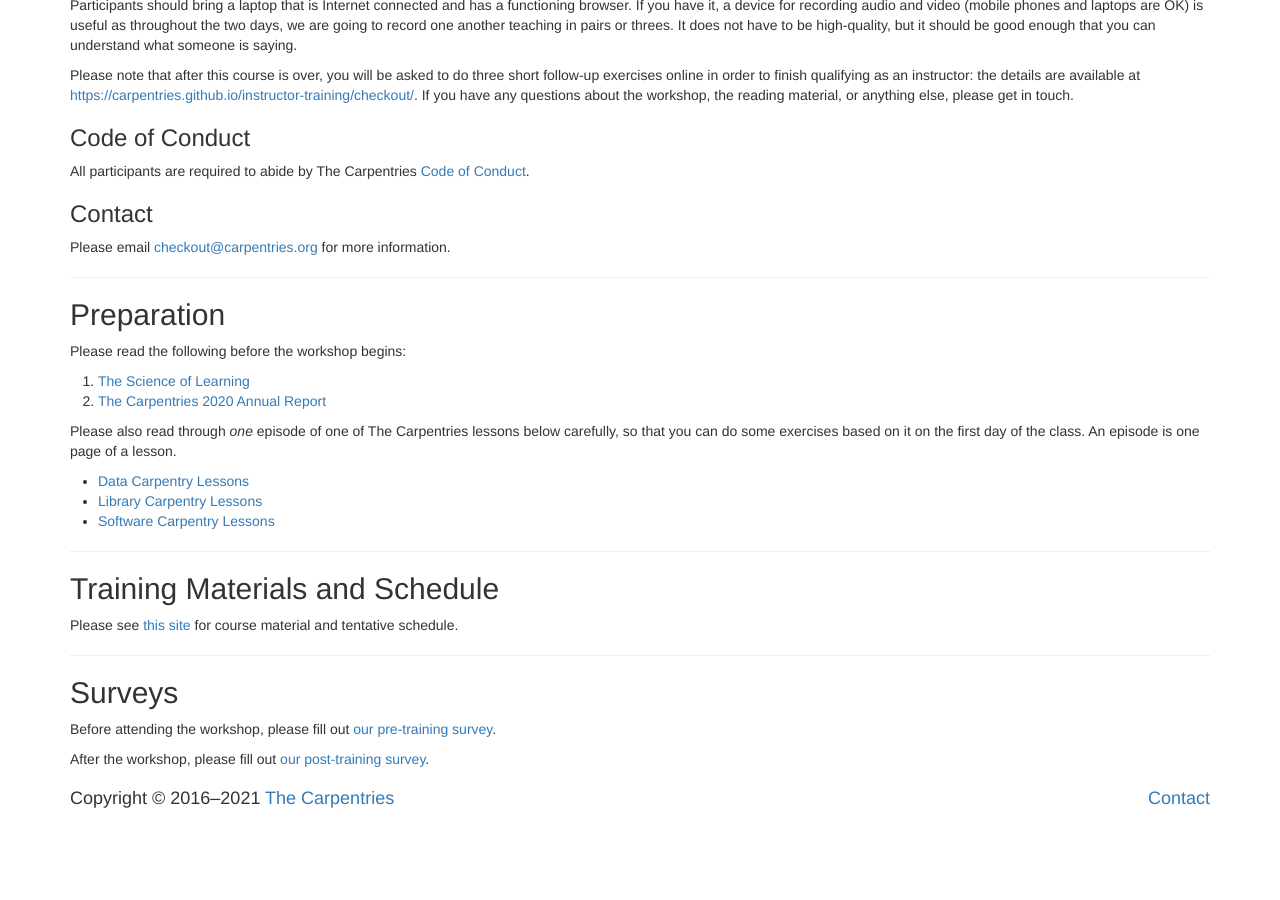
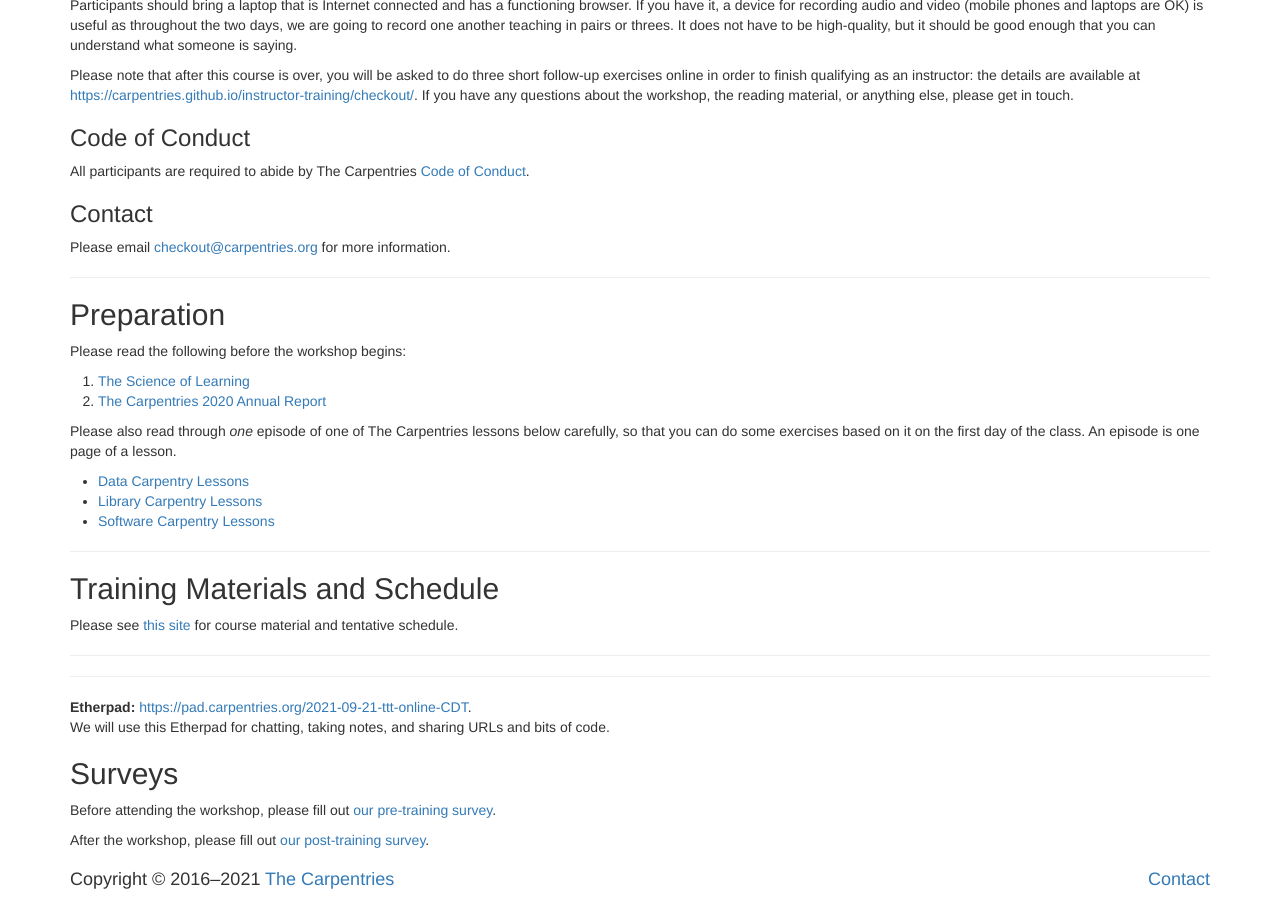
Before and after one commit to carpentries-workshops/2021-09-21-ttt-online-CDT, a Jekyll site: the page built from index.md, in a window 1280 px wide and 900 px high, scrolled down 857 px. Built offline with Jekyll 4.4.1, drawn with Linux system fonts in a browser that asks for light colours; before the commit the page ends 1676 px from its top, so only the background shows below that; part of the change alters nothing that is shown.

Commit message:
Added etherpad link

```diff
--- a/index.md
+++ b/index.md
@@ -10,7 +10,7 @@ enddate: 2021-09-24        # machine-readable end date for the workshop in YYYY-
 instructor: ["Aleksandra Nenadic", "Sarah Stevens"] # boxed, comma-separated list of instructors' names as strings, like ["Kay McNulty", "Betty Jennings", "Betty Snyder"]
 #helper: ["FIXME"]     # boxed, comma-separated list of helpers' names, like ["Marlyn Wescoff", "Fran Bilas", "Ruth Lichterman"]
 contact: ["checkout@carpentries.org"]    # boxed, comma-separated list of contact email addresses for the host, lead instructor, or whoever else is handling questions, like ["marlyn.wescoff@example.org", "fran.bilas@example.org", "ruth.lichterman@example.org"]
-etherpad:             # optional: URL for the workshop Etherpad if there is one
+etherpad:  "https://pad.carpentries.org/2021-09-21-ttt-online-CDT"           # optional: URL for the workshop Etherpad if there is one
 eventbrite:           # optional: alphanumeric key for Eventbrite registration, e.g., "1234567890AB" (if Eventbrite is being used)
 locations:
   - venue: "Online"
```
